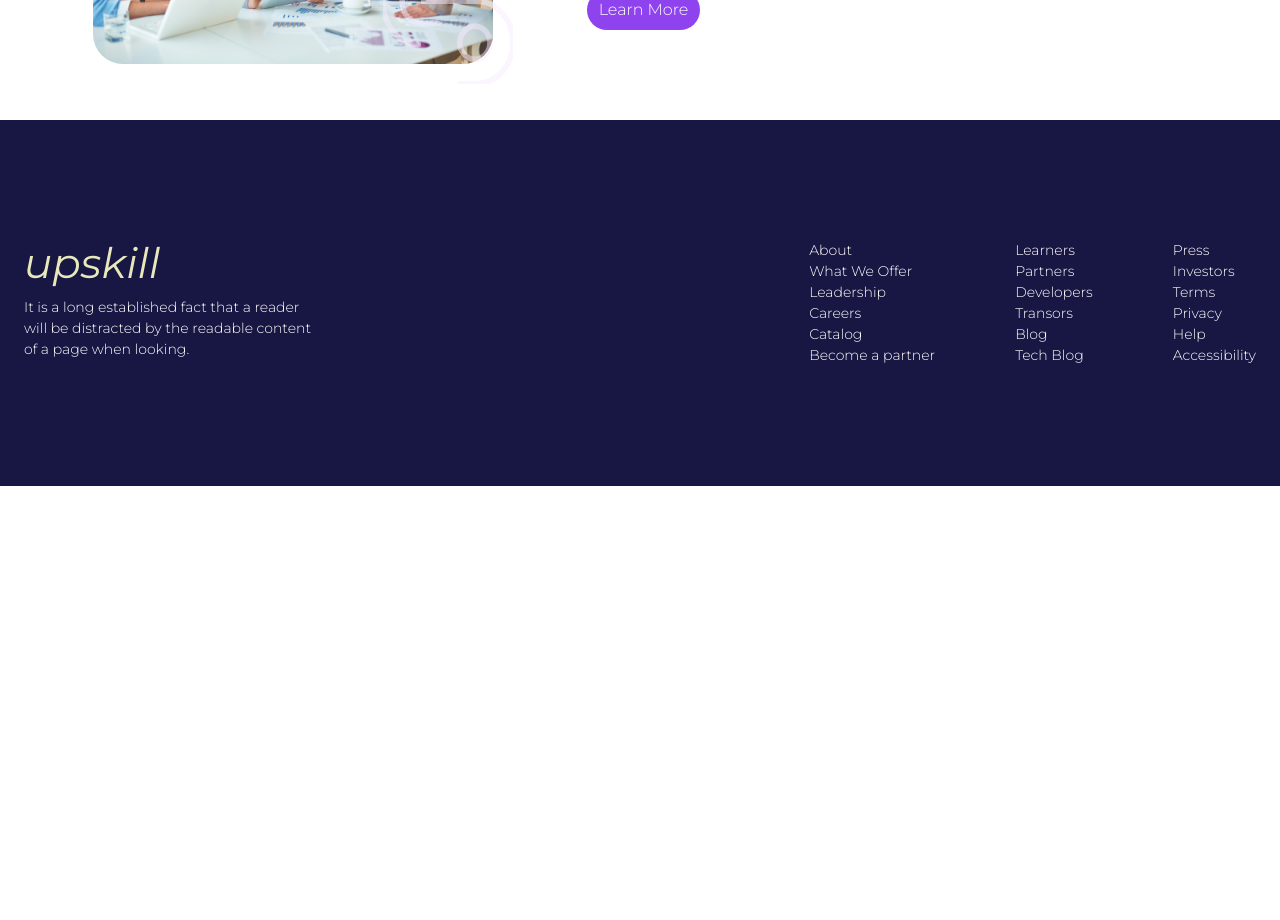
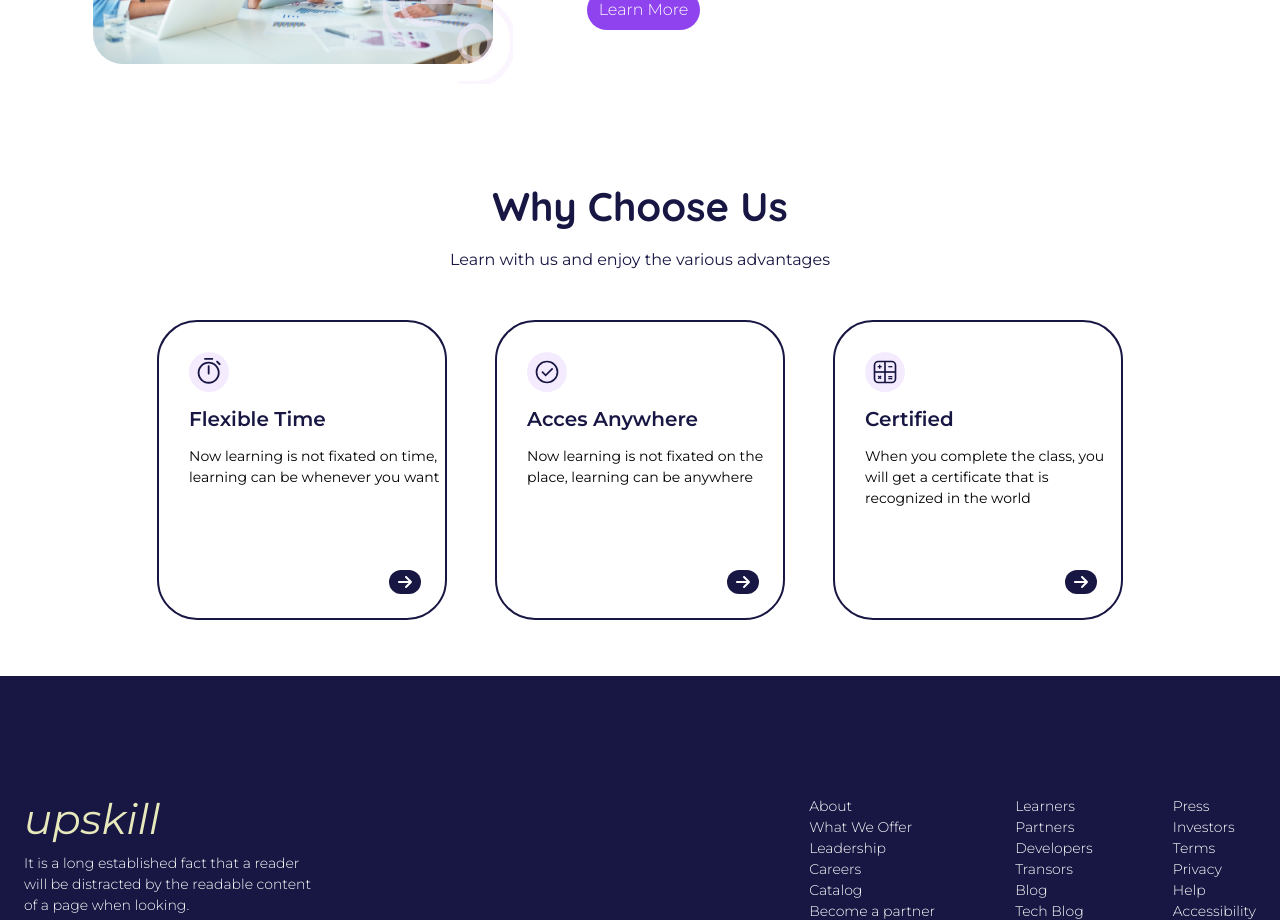
Before and after one commit to kr1shh/codesvera-task, a React (Vite) app: page / in a window 1280 px wide. Shown: the part 1180-2100 px from the top of the page. Before the commit the page ends 1666 px from the top, so only its background shows below. Built offline with nearby package versions, Linux system fonts and the light colour scheme.

Commit message:
why choose update

```diff
--- /dev/null
+++ b/src/components/home/WhyChoose.jsx
@@ -0,0 +1,33 @@
+import WhyCard from "../ui/WhyCard"
+import { whyCardData } from "../../data"
+
+const WhyChoose = ( ) => {
+  return (
+    <>
+      <section className="w-full flex justify-center items-center py-14">
+        <div className="w-full flex flex-col justify-center items-center gap-12 max-w-7xl">
+          <div className="flex flex-col gap-3 justify-center items-center">
+            <h1 className="text-[40px] text-text_primary font-quicksand font-bold">
+              Why Choose Us
+            </h1>
+            <p className="font-montserrat font-normal text-[16px] text-text_primary">
+              Learn with us and enjoy the various advantages
+            </p>
+          </div>
+          <div className="flex gap-12">
+            {whyCardData.map((item, index) => (
+              <WhyCard
+                key={index}
+                icon={item.icon}
+                title={item.title}
+                description={item.description}
+              />
+            ))}
+          </div>
+        </div>
+      </section>
+    </>
+  );
+}
+
+export default WhyChoose
--- a/src/components/index.js
+++ b/src/components/index.js
@@ -1,10 +1,13 @@
 import About from "./home/About";
 import HeroSection from "./home/HeroSection";
+import WhyChoose from "./home/WhyChoose";
 import Footer from "./ui/Footer";
 import Logo from "./ui/Logo";
 import NavBar from "./ui/NavBar";
+import WhyCard from "./ui/WhyCard";
 
 
 
 
-export { HeroSection,NavBar,Footer,Logo,About }
+
+export { HeroSection,NavBar,Footer,Logo,About,WhyChoose,WhyCard }
--- /dev/null
+++ b/src/components/ui/WhyCard.jsx
@@ -0,0 +1,16 @@
+import { FaArrowRight } from "react-icons/fa6";
+
+const WhyCard = ({ icon,title,description }) => {
+  return (
+    <div className="font-montserrat relative h-[300px] w-[290px] flex flex-col justify-start items-start border-[2px] border-solid border-text_primary rounded-[40px] pt-[30px] pl-[30px] gap-3">
+      <img className="w-[40px]" src={icon} alt="icon" />
+      <h1 className="text-text_primary font-semibold text-[20px]">{ title }</h1>
+      <p className="font-normal text-[14px]">{ description }</p>
+      <button className="text-white bg-text_primary py-1 px-2 rounded-full absolute right-6 bottom-6">
+        <FaArrowRight />
+      </button>
+    </div>
+  );
+}
+
+export default WhyCard
--- a/src/data/index.js
+++ b/src/data/index.js
@@ -3,6 +3,7 @@ import { google, udemy, slack, monday, chamilo } from "./companiesImgData";
 import { teamData } from "./teamData";
 import { blogData } from "./blogData";
 import { testimonialData } from "./testimonialData";
+import { whyCardData } from "./whyCardData";
 
 const companiesImgs = [google, udemy, slack, monday, chamilo];
 
@@ -12,4 +13,5 @@ export {
   teamData,
   blogData,
   testimonialData,
+  whyCardData
 };
--- /dev/null
+++ b/src/data/whyCardData.js
@@ -0,0 +1,26 @@
+import icon1 from "../assets/icons/time.svg"
+import icon2 from "../assets/icons/tick.svg"
+import icon3 from "../assets/icons/calculator_access.svg"
+
+const whyCardData = [
+    {
+        id:1,
+        icon:icon1,
+        title:"Flexible Time",
+        description:"Now learning is not fixated on time, learning can be whenever you want"
+    },
+    {
+        id:2,
+        icon:icon2,
+        title:"Acces Anywhere",
+        description:"Now learning is not fixated on the place, learning can be anywhere"
+    },
+    {
+        id:3,
+        icon:icon3,
+        title:"Certified",
+        description:"When you complete the class, you will get a certificate that is recognized in the world"
+    }
+]
+
+export { whyCardData }
--- a/src/pages/Home.jsx
+++ b/src/pages/Home.jsx
@@ -1,10 +1,11 @@
-import { HeroSection,About } from "../components"
+import { HeroSection,About,WhyChoose } from "../components"
 
 const Home = () => {
   return (
     <>
       <HeroSection/>
       <About />
+      <WhyChoose />
     </>
   )
 }
```
